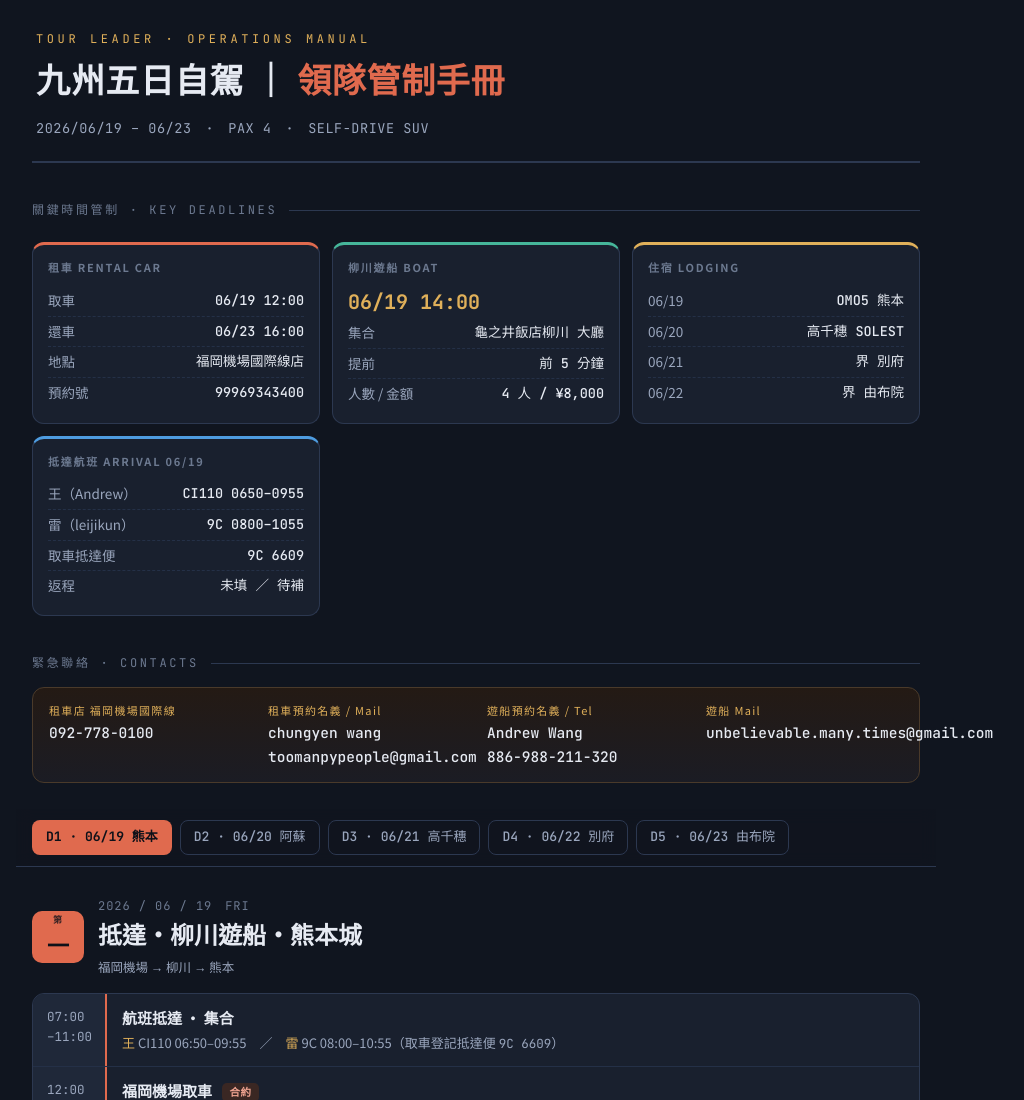
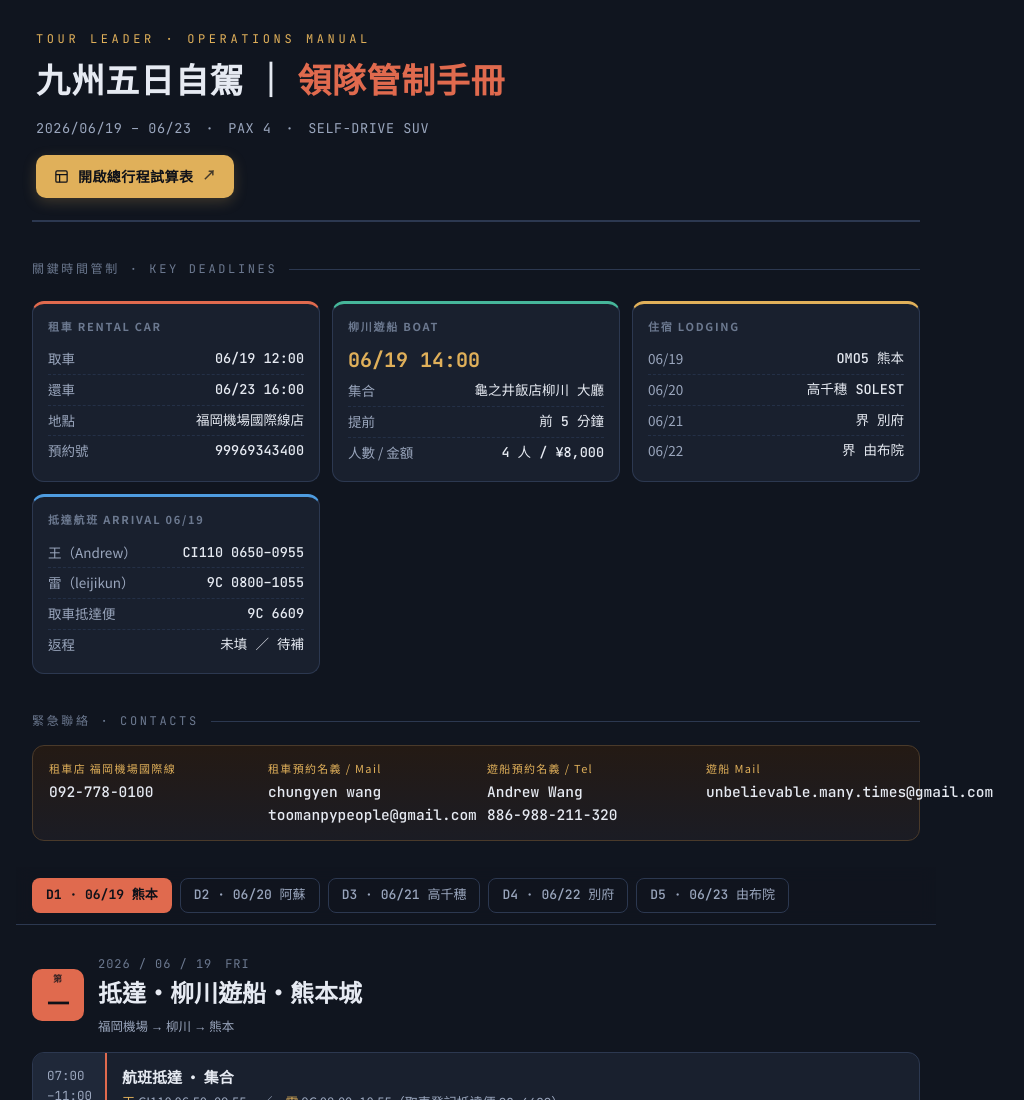
Before and after one commit to modacy/kyushu-road-trip-private, a plain HTML site: page index.html in a window 1280 px wide. Shown: the top 1100 px of the page, without its empty margins (164-1188 px from the left). Drawn offline with Linux system fonts and the light colour scheme.

Commit message:
Update index.html

```diff
--- a/index.html
+++ b/index.html
@@ -46,6 +46,15 @@
   }
   .mast h1 b{color:var(--shu)}
   .mast .line2{margin-top:8px;color:var(--txt-soft);font-size:13.5px;font-family:var(--mono);letter-spacing:.04em}
+  .mast-link{
+    display:inline-flex;align-items:center;gap:9px;margin-top:16px;
+    text-decoration:none;font-size:14px;font-weight:700;letter-spacing:.03em;
+    color:#0E1119;background:var(--gold);border-radius:10px;padding:10px 18px;
+    transition:.16s;box-shadow:0 4px 14px rgba(224,176,90,.22);
+  }
+  .mast-link:hover{background:#ECC074;transform:translateY(-1px)}
+  .mast-link svg{width:15px;height:15px}
+  .mast-link .arrow{font-family:var(--mono);font-weight:700;font-size:13px;opacity:.75}
 
   /* ---------- control panel ---------- */
   .panel-grid{
@@ -184,6 +193,11 @@
     <div class="kick">Tour Leader · Operations Manual</div>
     <h1>九州五日自駕 ｜ <b>領隊管制手冊</b></h1>
     <div class="line2">2026/06/19 – 06/23　·　PAX 4　·　SELF-DRIVE SUV</div>
+    <a class="mast-link" href="https://docs.google.com/spreadsheets/d/1f0m3NNAtDiGyDiKmPozkqahpr1QSfi0PrKK-RzuYiGM/edit?pli=1&amp;gid=1151713685#gid=1151713685" target="_blank" rel="noopener">
+      <svg viewBox="0 0 24 24" fill="none" stroke="currentColor" stroke-width="2"><rect x="3" y="3" width="18" height="18" rx="2"/><path d="M3 9h18M9 21V9"/></svg>
+      開啟總行程試算表
+      <span class="arrow">↗</span>
+    </a>
   </header>
 
   <!-- ===== CONTROL PANEL ===== -->
```
